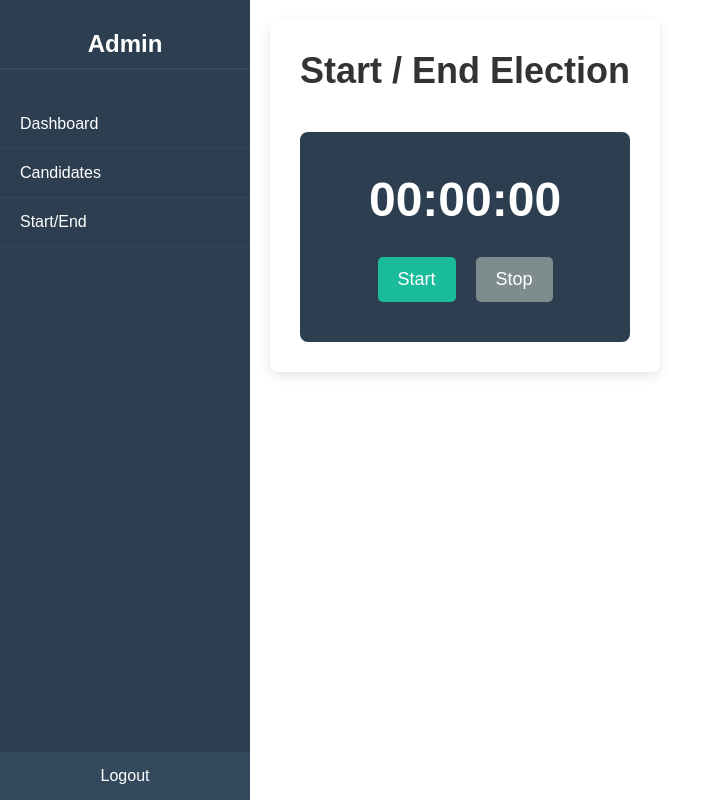
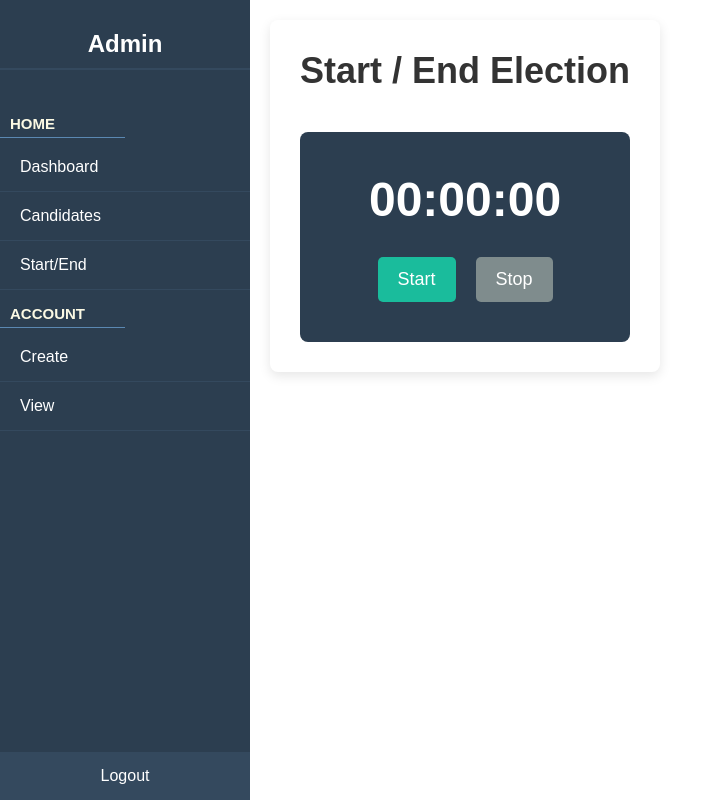
Before and after one commit to HelloNiel/sc_ic2, a PHP site: page /admin/timer/index.html in a window 1280 px wide. Shown: the whole page, without its empty margins (0-719 px from the left). Run offline with PHP 8.4, Linux system fonts and the light colour scheme.

Commit message:
added label

```diff
--- a/admin/dashboard/style.css
+++ b/admin/dashboard/style.css
@@ -76,9 +76,9 @@ body {
     margin: 10px 0 5px;
     padding: 5px 10px;
     color: #fbf9E4;
-    border-bottom: #ffffff solid 1px;
+    border-bottom: #5B88B2 solid 1px;
     font-size: 15px;
-
+    width: 50%;
 }
 /* Content Area */
 .content {
--- a/admin/timer/index.html
+++ b/admin/timer/index.html
@@ -16,15 +16,26 @@
 <body>
     <div class="container">
         <!-- Sidebar -->
-        <div class="sidebar">
+          <div class="sidebar">
             <div class="logo">Admin</div>
-            <ul class="menu">
-                <li><a href="/admin/dasdboard/index.html">Dashboard</a></li>
-                <li><a href="/admin/candidates/index.html">Candidates</a></li>
-                <li><a href="/admin/timer/index.html">Start/End</a></li>
-            </ul>
-            <div class="footer">Logout</div>
-        </div>
+                <ul class="menu list-unstyled">
+                    <div class="menu-label">Home</div>
+                    <li><a href="/admin/dashboard/index.html">Dashboard</a></li>
+                    <li><a href="/admin/candidates/index.html">Candidates</a></li>
+                    <li><a href="/admin/timer/index.html">Start/End</a></li>
+
+                    <div class="menu-label">Account</div>
+                    <li><a href="#">Create</a></li>
+                    <li><a href="#">View</a></li>
+                </ul>
+
+                <div class="footer">
+                    <a href="/logout" class="text-decoration-none">Logout</a>
+                </div>
+            </div>
+        <div class="hamburger" onclick="toggleSidebar()">
+            &#9776;
+    </div>
 
         <!-- Hamburger Icon -->
         <div class="hamburger" onclick="toggleSidebar()">
--- a/admin/timer/style.css
+++ b/admin/timer/style.css
@@ -69,6 +69,16 @@ body {
 
 .sidebar .footer:hover {
     background-color: #1ABC9C;
+}
+.menu-label {
+    font-weight: bold;
+    text-transform: uppercase;
+    margin: 10px 0 5px;
+    padding: 5px 10px;
+    color: #fbf9E4;
+    border-bottom: #5B88B2 solid 1px;
+    font-size: 15px;
+    width: 50%;
 }
 
 .content {
```
Also changed, not shown: admin/candidates/index.html (+19 -7 lines), admin/candidates/style.css (+10 -0 lines).
